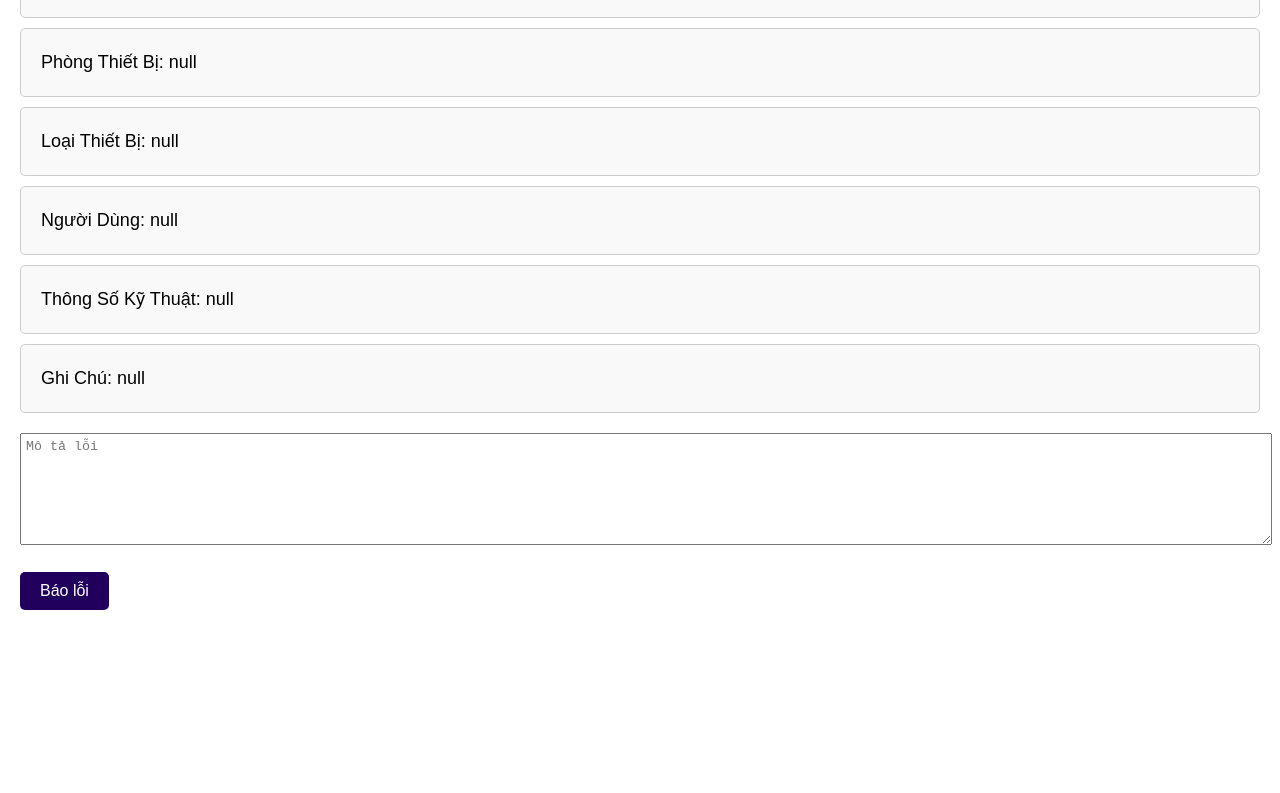
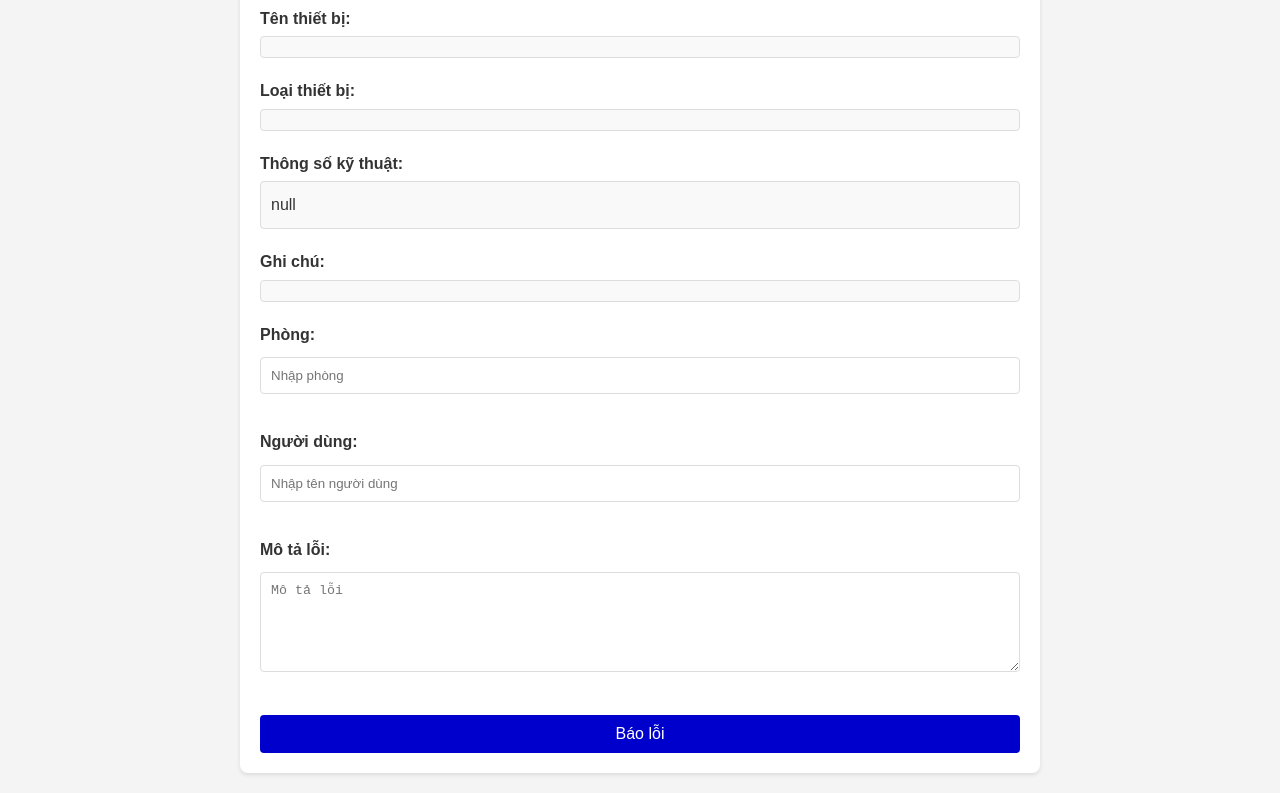
Before and after one commit to book92/Lab1_P1, a website: page diviceinfo.html in a window 1280 px wide. Shown: the part 127-920 px from the top of the page. Before the commit the page ends 800 px from the top, so only its background shows below. Drawn offline with Linux system fonts and the light colour scheme.

Commit message:
Update diviceinfo.html

```diff
--- a/diviceinfo.html
+++ b/diviceinfo.html
@@ -1,72 +1,114 @@
 <!DOCTYPE html>
-<html>
+<html lang="vi">
 <head>
+    <meta charset="UTF-8">
+    <meta name="viewport" content="width=device-width, initial-scale=1.0">
     <title>Thông Tin Thiết Bị</title>
     <script src="https://www.gstatic.com/firebasejs/8.10.0/firebase-app.js"></script>
     <script src="https://www.gstatic.com/firebasejs/8.10.0/firebase-firestore.js"></script>
     <style>
         body {
             font-family: Arial, sans-serif;
-      font-size: 16px;
-      line-height: 1.5;
-      margin: 20px;
+            line-height: 1.6;
+            color: #333;
+            max-width: 800px;
+            margin: 0 auto;
+            padding: 20px;
+            background-color: #f4f4f4;
+        }
+        .container {
+            background-color: #fff;
+            border-radius: 8px;
+            padding: 20px;
+            box-shadow: 0 2px 4px rgba(0,0,0,0.1);
         }
         h1 {
-      font-size: 24px;
+            color: #0000CD;
+            text-align: center;
             margin-bottom: 20px;
-      text-align: center;
         }
-    .info-box {
-      border: 1px solid #ccc;
-      padding: 20px;
-      margin-bottom: 10px;
-      border-radius: 5px;
+        .info-section {
+            margin-bottom: 20px;
+        }
+        .info-label {
+            font-weight: bold;
+            margin-bottom: 5px;
+        }
+        .info-value {
             background-color: #f9f9f9;
+            padding: 10px;
+            border-radius: 4px;
+            border: 1px solid #ddd;
         }
-    p {
-      font-size: 18px;
-      margin: 0;
+        .input-field {
+            width: 100%;
+            padding: 10px;
+            margin-top: 5px;
+            margin-bottom: 15px;
+            border: 1px solid #ddd;
+            border-radius: 4px;
+            box-sizing: border-box;
+        }
+        textarea.input-field {
+            height: 100px;
+            resize: vertical;
         }
         .button {
-      background-color: #21005d;
+            background-color: #0000CD;
             color: white;
             padding: 10px 20px;
             border: none;
-      border-radius: 5px;
+            border-radius: 4px;
+            cursor: pointer;
             font-size: 16px;
-      cursor: pointer;
-      margin-top: 20px;
+            width: 100%;
         }
-    #errorDescription {
-      width: 100%;
-      height: 100px;
-      margin-top: 10px;
-      padding: 5px;
+        .button:hover {
+            background-color: #000080;
         }
     </style>
 </head>
 <body>
+    <div class="container">
         <h1>Thông Tin Thiết Bị</h1>
-  <div class="info-box">
-    <p id="deviceName"></p>
+
+        <div class="info-section">
+            <div class="info-label">Tên thiết bị:</div>
+            <div id="deviceName" class="info-value"></div>
         </div>
-  <div class="info-box">
-    <p id="deviceRoom"></p>
+
+        <div class="info-section">
+            <div class="info-label">Loại thiết bị:</div>
+            <div id="deviceType" class="info-value"></div>
         </div>
-  <div class="info-box">
-    <p id="deviceType"></p>
+
+        <div class="info-section">
+            <div class="info-label">Thông số kỹ thuật:</div>
+            <div id="deviceSpecs" class="info-value"></div>
         </div>
-  <div class="info-box">
-    <p id="deviceUser"></p>
+
+        <div class="info-section">
+            <div class="info-label">Ghi chú:</div>
+            <div id="deviceNotes" class="info-value"></div>
         </div>
-  <div class="info-box">
-    <p id="deviceSpecs"></p>
+
+        <div class="info-section">
+            <div class="info-label">Phòng:</div>
+            <input type="text" id="userRoom" class="input-field" placeholder="Nhập phòng">
         </div>
-  <div class="info-box">
-    <p id="deviceNotes"></p>
+
+        <div class="info-section">
+            <div class="info-label">Người dùng:</div>
+            <input type="text" id="userName" class="input-field" placeholder="Nhập tên người dùng">
         </div>
-  <textarea id="errorDescription" placeholder="Mô tả lỗi"></textarea>
+
+        <div class="info-section">
+            <div class="info-label">Mô tả lỗi:</div>
+            <textarea id="errorDescription" class="input-field" placeholder="Mô tả lỗi"></textarea>
+        </div>
+
         <button id="reportErrorBtn" class="button">Báo lỗi</button>
+    </div>
 
     <script>
         // Firebase configuration
@@ -80,46 +122,45 @@
 
         const urlParams = new URLSearchParams(window.location.search);
         const deviceName = urlParams.get('deviceName');
-    const deviceRoom = urlParams.get('deviceRoom');
         const deviceType = urlParams.get('deviceType');
-    const deviceUser = urlParams.get('deviceUser');
         const deviceSpecs = JSON.parse(decodeURIComponent(urlParams.get('deviceSpecs')));
         const deviceNotes = urlParams.get('deviceNotes');
 
-    document.getElementById('deviceName').textContent = `Tên Thiết Bị: ${deviceName}`;
-    document.getElementById('deviceRoom').textContent = `Phòng Thiết Bị: ${deviceRoom}`;
-    document.getElementById('deviceType').textContent = `Loại Thiết Bị: ${deviceType}`;
-    document.getElementById('deviceUser').textContent = `Người Dùng: ${deviceUser}`;
-    document.getElementById('deviceSpecs').textContent = `Thông Số Kỹ Thuật: ${JSON.stringify(deviceSpecs)}`;
-    document.getElementById('deviceNotes').textContent = `Ghi Chú: ${deviceNotes}`;
+        document.getElementById('deviceName').textContent = deviceName;
+        document.getElementById('deviceType').textContent = deviceType;
+        document.getElementById('deviceSpecs').textContent = JSON.stringify(deviceSpecs, null, 2);
+        document.getElementById('deviceNotes').textContent = deviceNotes;
 
         document.getElementById('reportErrorBtn').addEventListener('click', function() {
             const errorDescription = document.getElementById('errorDescription').value;
-      if (!errorDescription) {
-        alert('Vui lòng nhập mô tả lỗi');
+            const userRoom = document.getElementById('userRoom').value;
+            const userName = document.getElementById('userName').value;
+
+            if (!errorDescription || !userRoom || !userName) {
+                alert('Vui lòng nhập đầy đủ thông tin');
                 return;
             }
 
             const today = new Date();
             const reportday = today.toISOString().split('T')[0];
-      const userreport = deviceUser;
 
             db.collection("ERROR").add({
                 deviceName: deviceName,
                 description: errorDescription,
                 reportday: reportday,
-        userreport: userreport,
+                userreport: userName,
                 state: "Chưa sửa",
                 fixday: "",
-        deviceRoom: deviceRoom,
+                deviceRoom: userRoom,
                 deviceType: deviceType,
-        deviceUser: deviceUser,
-        deviceSpecs: deviceSpecs,
-        deviceNotes: deviceNotes
+                specifications: deviceSpecs,
+                note: deviceNotes
             })
             .then((docRef) => {
                 alert("Lỗi đã được báo cáo thành công!");
                 document.getElementById('errorDescription').value = '';
+                document.getElementById('userRoom').value = '';
+                document.getElementById('userName').value = '';
             })
             .catch((error) => {
                 console.error("Error adding document: ", error);
```
Lines whose indentation alone changed are shown as unchanged.
